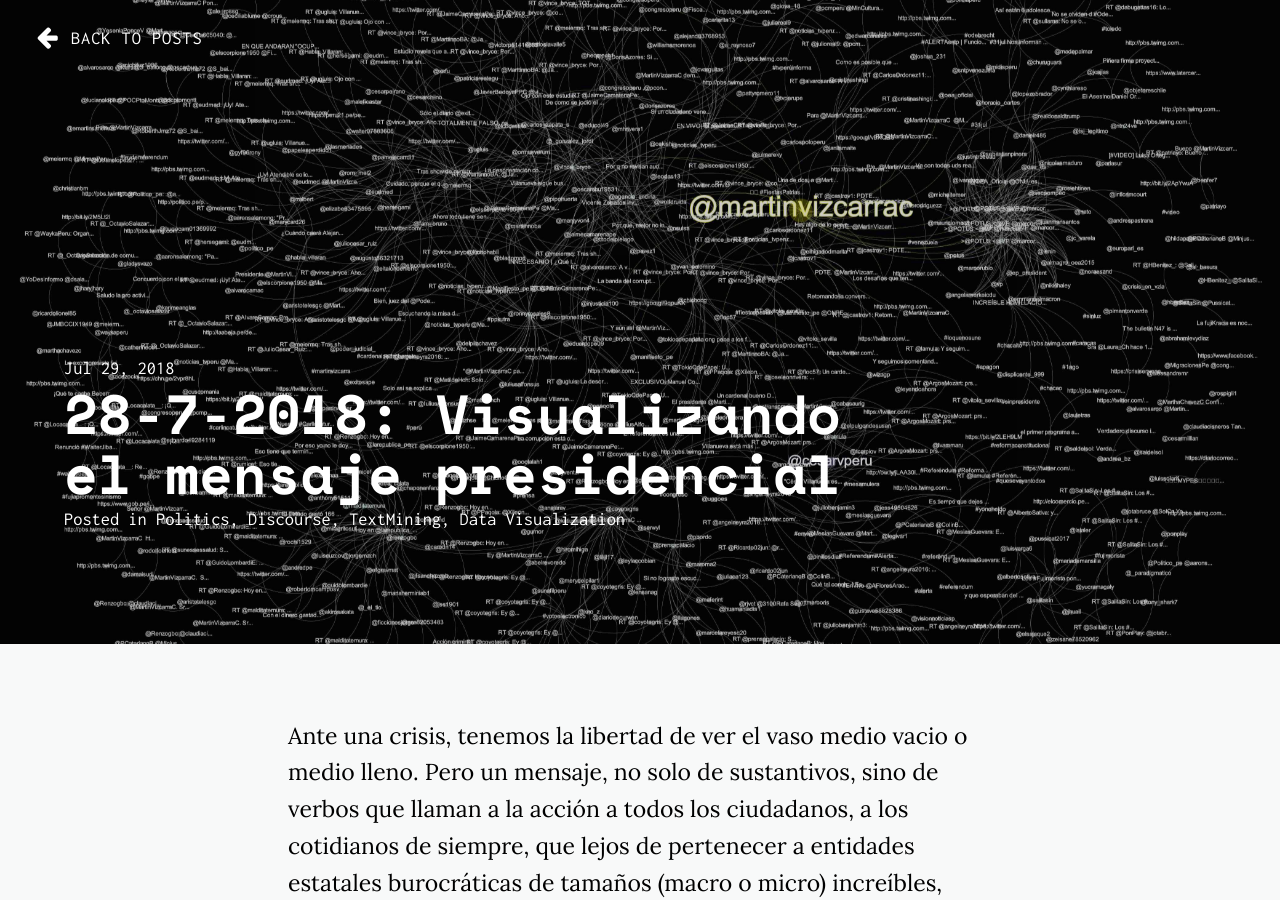
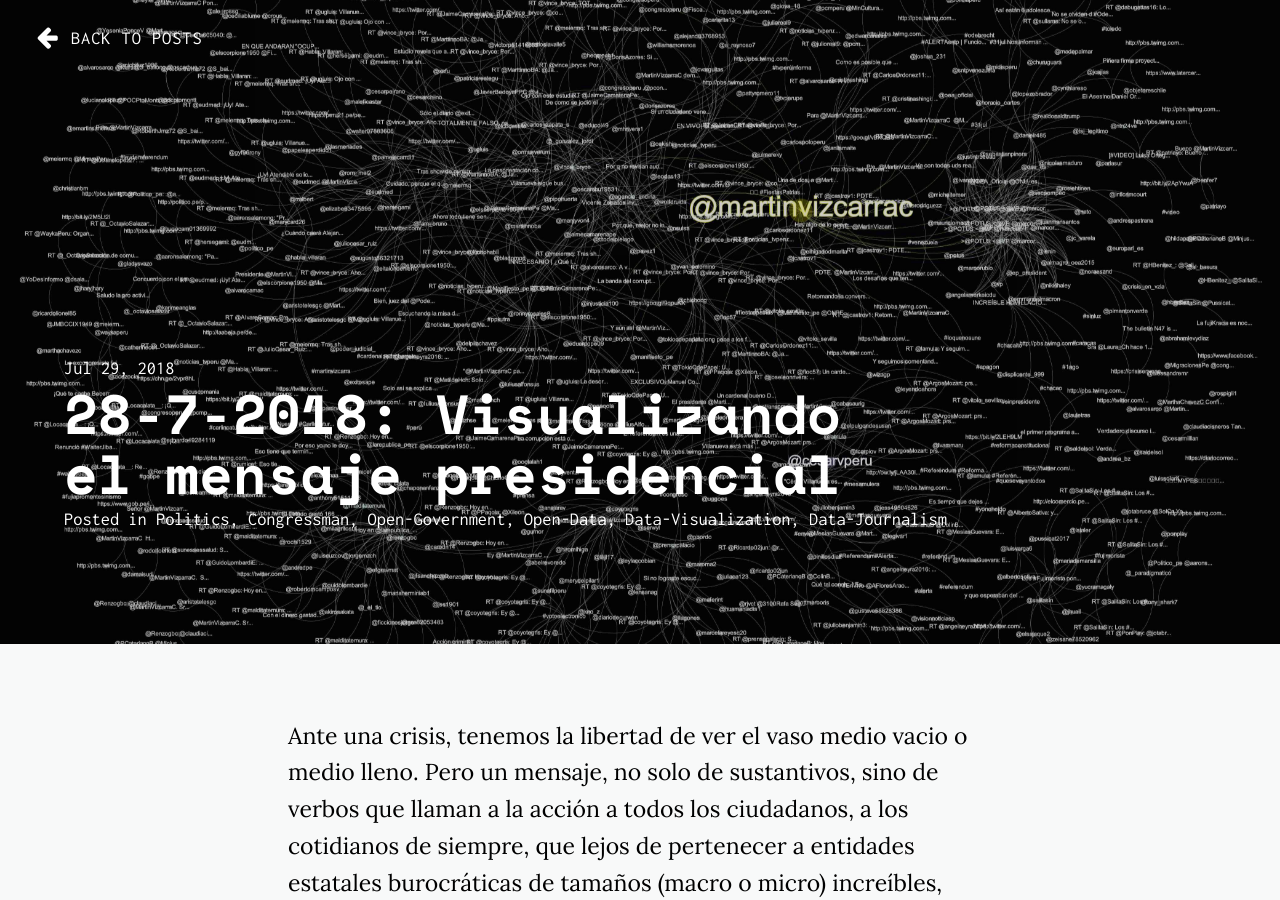
Before and after one commit to manuelvarzen/Vigia, a Jekyll site: the page built from _posts/2018-07-29-Message-TexFlow.md, in a window 1280 px wide and 900 px high. Built offline with Jekyll 4.4.1, drawn with Linux system fonts in a browser that asks for light colours; nearby versions of some CDN libraries; comment, search, counter and statistics services are not loaded.

Commit message:
Update 2018-07-29-Message-TexFlow.md

```diff
--- a/_posts/2018-07-29-Message-TexFlow.md
+++ b/_posts/2018-07-29-Message-TexFlow.md
@@ -8,9 +8,11 @@ image: /Vigia/img/pdte_Martin41.jpg
 image-sm: /Vigia/img/pdte_Martin41.jpg
 categories:
   - Politics
-  - Discourse
-  - TextMining
-  - Data Visualization
+  - Congressman
+  - Open-Government
+  - Open-Data
+  - Data-Visualization
+  - Data-Journalism
 ---
 Ante una crisis, tenemos la libertad de ver el vaso medio vacio o medio lleno. Pero un mensaje, no solo de sustantivos, sino de verbos que llaman a la acción a todos los ciudadanos, a los cotidianos de siempre, que lejos de pertenecer a entidades estatales burocráticas de tamaños (macro o micro) increíbles, quieren descansar de aquellas y de aquellos (representantes políticos y funcionarios públicos) que han aportado (y que aportan) muy poco al país; permite ver el vaso medio lleno.
 
```
